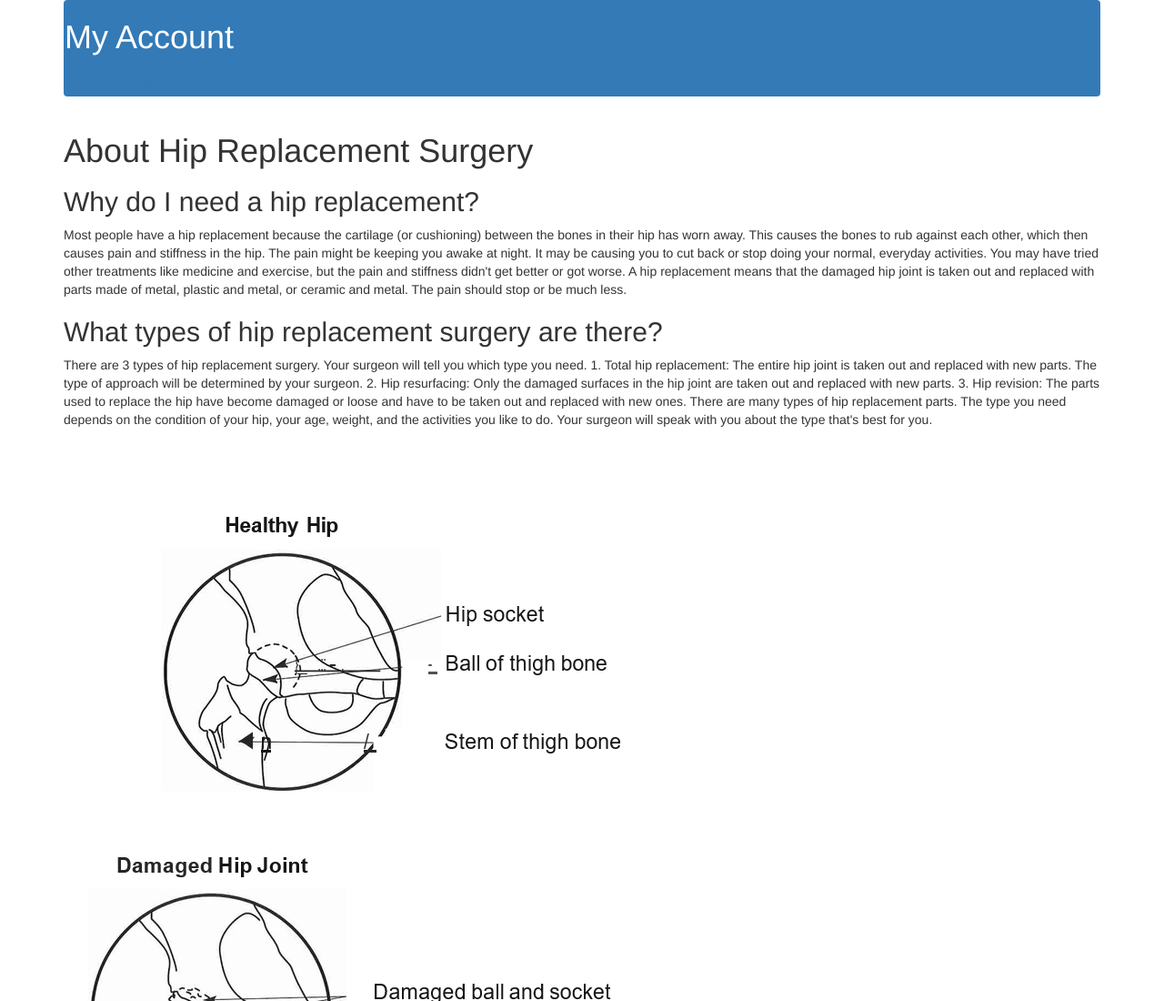
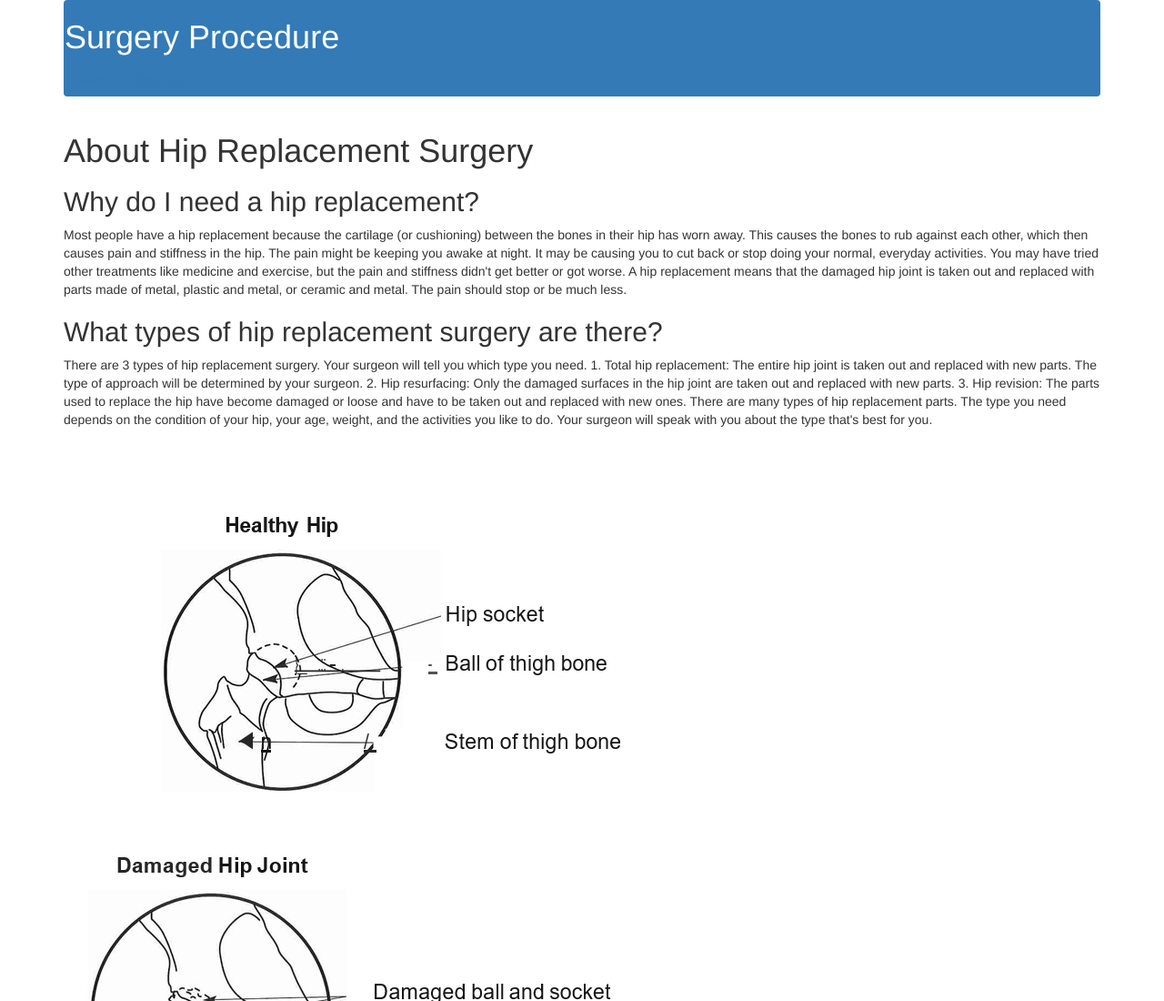
Before and after one commit to NicholasLor/NursingHackathonApp2, a website built with Vite: page NursingHackathonApp/surgicalprocedure.html in a window 1280 px wide. Shown: the top 1100 px of the page at 91% size. Built offline with nearby package versions, Linux system fonts and the light colour scheme; no server answers.

Commit message:
Update surgicalprocedure.html

```diff
--- a/NursingHackathonApp/surgicalprocedure.html
+++ b/NursingHackathonApp/surgicalprocedure.html
@@ -28,7 +28,7 @@
   <!-- NAV BAR!! -->
     <nav class="navbar navbar-dark bg-primary">
       <div class="justify-content-left">
-        <h1 class="text-white pl-400">My Account</h1>
+        <h1 class="text-white pl-400">Surgery Procedure</h1>
       </div>
       <div class="text-end">
         <a class="btn btn-outline-light" href="menu.html">Menu</a>
```
